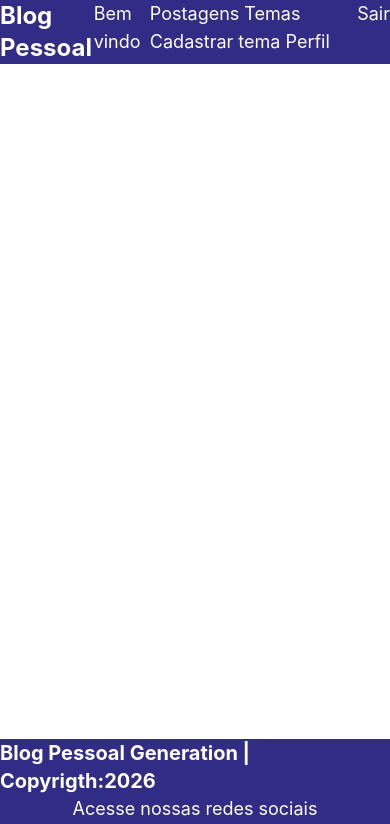
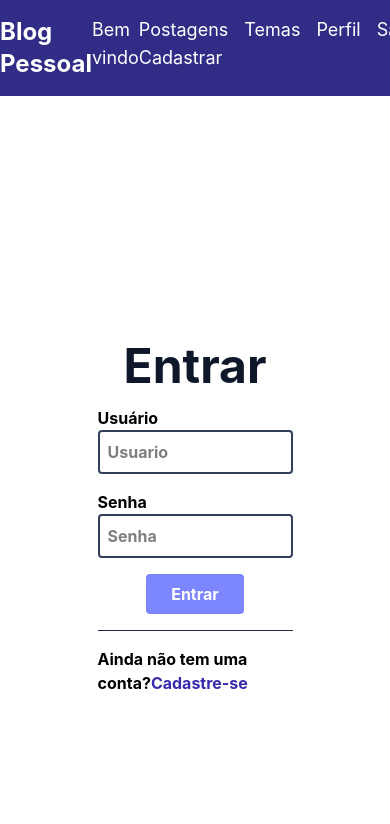
Before and after one commit to marlosFranklin/blog_pessoal_React, a React (Vite) app: page / in a window 390 px wide. Shown: the top 824 px of the page. Built offline with nearby package versions, Linux system fonts and the light colour scheme.

Commit message:
feat: cria logica para buscar de temas dados extraidos da api do blogpessoal

```diff
--- a/src/App.css
+++ b/src/App.css
@@ -1,3 +1,9 @@
+* {
+  padding: 0;
+  margin: 0;
+  box-sizing: border-box;
+}
+
 .counter {
   font-size: 16px;
   padding: 5px 10px;
--- a/src/App.tsx
+++ b/src/App.tsx
@@ -5,6 +5,7 @@
 import Cadastro from "./pages/cadastro";
 import Login from "./pages/login";
 import { AuthProvider } from "./contexts/AuthContext";
+import { ListaTemas } from "./components/ListaTemas";
 
 function App() {
   return (
@@ -14,9 +15,10 @@
           <NavBar />
           <div className=" min-h-[80vh]">
             <Routes>
-              <Route path="/login" element={<Login />} />
+              <Route path="/" element={<Login />} />
               <Route path="/home" element={<Home />} />
               <Route path="/cadastro" element={<Cadastro />} />
+              <Route path="/temas" element={<ListaTemas />} />
             </Routes>
           </div>
           <Footer />
--- /dev/null
+++ b/src/components/ListaTemas/index.tsx
@@ -0,0 +1,58 @@
+import { useNavigate } from "react-router-dom";
+import { CardTema } from "../Tema";
+import { useContext, useEffect, useState } from "react";
+import type Tema from "../../models/Tema";
+import { AuthContext } from "../../contexts/AuthContext";
+import { buscar } from "../../services/service";
+import { SyncLoader } from "react-spinners";
+
+export function ListaTemas() {
+  const navigate = useNavigate();
+
+  const [isLoading, setIsLoading] = useState<boolean>(false);
+  const [temas, setTemas] = useState<Tema[]>([]);
+  const { usuario, handleLogout } = useContext(AuthContext);
+  const token = usuario.token;
+
+  useEffect(() => {
+    if (!token) {
+      alert("você precisa estar logado!");
+      navigate("/");
+    }
+  }, [token, navigate]);
+
+  useEffect(() => {
+    buscarTemas();
+  }, [token]);
+
+  async function buscarTemas() {
+    try {
+      setIsLoading(true);
+      await buscar("/temas", setTemas, { headers: { Authorization: token } });
+    } catch (error: any) {
+      if (error.toString().includes("401")) {
+        handleLogout();
+      }
+    } finally {
+      setIsLoading(false);
+    }
+  }
+  return (
+    <>
+      <div className=" flex justify-center w-full my-4">
+        <div className=" container flex flex-col">
+          {!isLoading && temas.length === 0 && (
+            <span className="text-3xl text-center my-8">
+              Nenhum Tema foi encontrado!
+            </span>
+          )}
+          <div className=" grid grid-cols-1 md:grid-cols-2 lg:grid-cols-3 gap-8">
+            {temas.map((tema) => (
+              <CardTema key={tema.id} tema={tema} />
+            ))}
+          </div>
+        </div>
+      </div>
+    </>
+  );
+}
--- a/src/components/Nav/index.tsx
+++ b/src/components/Nav/index.tsx
@@ -26,7 +26,11 @@
           <p> Bem vindo {usuario.senha}</p>
 
           <div className="flex gap-4">
-            Postagens Temas Cadastrar tema Perfil
+            Postagens Cadastrar{" "}
+            <Link to="/temas" className=" hover:underline">
+              Temas
+            </Link>{" "}
+            Perfil
             <Link to="" onClick={logout} className="hover:underline">
               Sair
             </Link>
--- /dev/null
+++ b/src/components/Tema/index.tsx
@@ -0,0 +1,32 @@
+import { Link } from "react-router-dom";
+import type Tema from "../../models/Tema";
+
+interface TemaProps {
+  tema: Tema;
+}
+export function CardTema({ tema }: TemaProps) {
+  return (
+    <div className=" border flex flex-col rounded-2xl overflow-hidden justify-between">
+      <header className=" py-2 px-6 bg-indigo-800 text-white font-bold text-2xl">
+        Tema
+      </header>
+      <p className=" p-8 text-3xl bg-slate-200 h-full">{tema.descricao}</p>
+
+      <div className=" flex">
+        <Link
+          to=""
+          className=" w-full text-slate-100 bg-indigo-400 hover:bg-indigo-800 flex items-center justify-center py-2"
+        >
+          <button>Editar</button>
+        </Link>
+
+        <Link
+          to=""
+          className=" text-slate-100 bg-red-400 hover:bg-red-700 w-full flex items-center justify-center"
+        >
+          <button>Deletar</button>
+        </Link>
+      </div>
+    </div>
+  );
+}
--- a/src/index.css
+++ b/src/index.css
@@ -1,7 +1 @@
 @import "tailwindcss";
-
-* {
-  padding: 0;
-  margin: 0;
-  box-sizing: border-box;
-}
--- a/src/pages/cadastro/index.tsx
+++ b/src/pages/cadastro/index.tsx
@@ -18,12 +18,12 @@
   });
   useEffect(() => {
     if (usuario.id !== 0) {
-      navigate("/login");
+      navigate("/");
     }
   }, [usuario]);
 
   function retornar() {
-    navigate("/login");
+    navigate("/");
   }
 
   function atualizarEstado(e: ChangeEvent<HTMLInputElement>) {
--- a/src/pages/login/index.tsx
+++ b/src/pages/login/index.tsx
@@ -8,6 +8,8 @@
 import { Link, useNavigate } from "react-router-dom";
 import { AuthContext } from "../../contexts/AuthContext";
 import type UsuarioLogin from "../../models/UsuarioLogin";
+import { login } from "../../services/service";
+import { ClipLoader } from "react-spinners";
 
 function Login() {
   const navigate = useNavigate();
@@ -29,16 +31,19 @@
       ...usuarioLogin,
       [e.target.name]: e.target.value,
     });
+  }
 
-    function login(e: FormEvent<HTMLFormElement>) {
-      e.preventDefault();
-      handleLogin(usuarioLogin);
-    }
+  function login(e: ChangeEvent<HTMLFormElement>) {
+    e.preventDefault();
+    handleLogin(usuarioLogin);
   }
   return (
     <>
       <div className="grid grid-cols-1 lg:grid-cols-2 h-screen place-items-center font-bold ">
-        <form className="flex justify-center items-center flex-col w-1/2 gap-4">
+        <form
+          className="flex justify-center items-center flex-col w-1/2 gap-4"
+          onSubmit={login}
+        >
           <h2 className="text-slate-900 text-5xl ">Entrar</h2>
           <div className="flex flex-col w-full">
             <label htmlFor="usuario">Usuário</label>
@@ -73,7 +78,11 @@
             className="rounded bg-indigo-400 flex justify-center
                                    hover:bg-indigo-900 text-white w-1/2 py-2"
           >
-            <span>Entrar</span>
+            {isLoading ? (
+              <ClipLoader color="#fff" size={24} />
+            ) : (
+              <span>Entrar</span>
+            )}
           </button>
 
           <hr className="border-slate-800 w-full" />
--- a/src/services/service.ts
+++ b/src/services/service.ts
@@ -16,3 +16,12 @@
   const resposta = await api.post(url, dados);
   setDados(resposta.data);
 };
+
+export const buscar = async (
+  url: string,
+  setDados: Function,
+  header: object,
+) => {
+  const resposta = await api.get(url, header);
+  setDados(resposta.data);
+};
```
